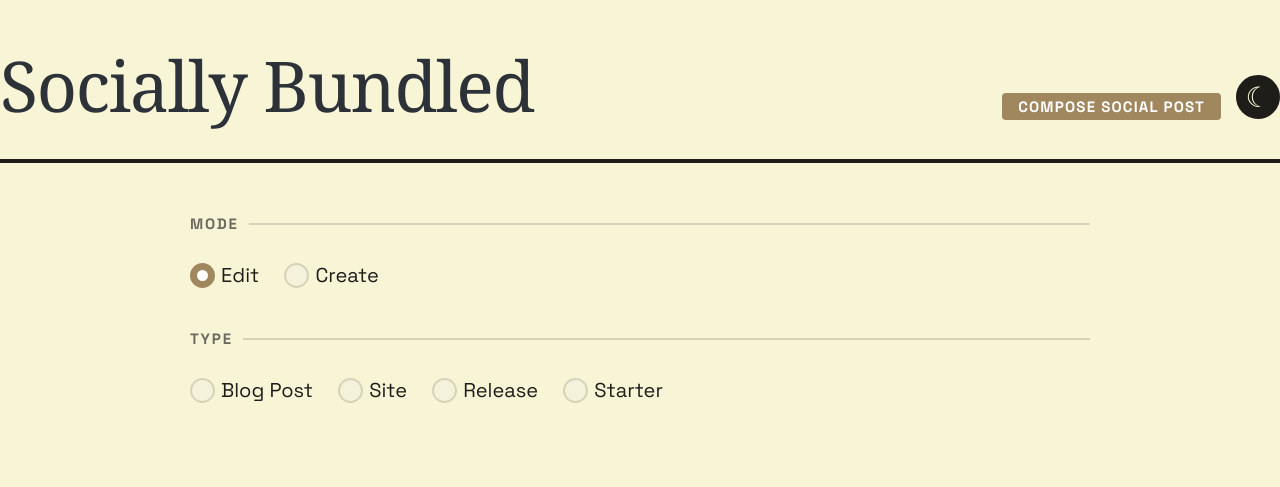
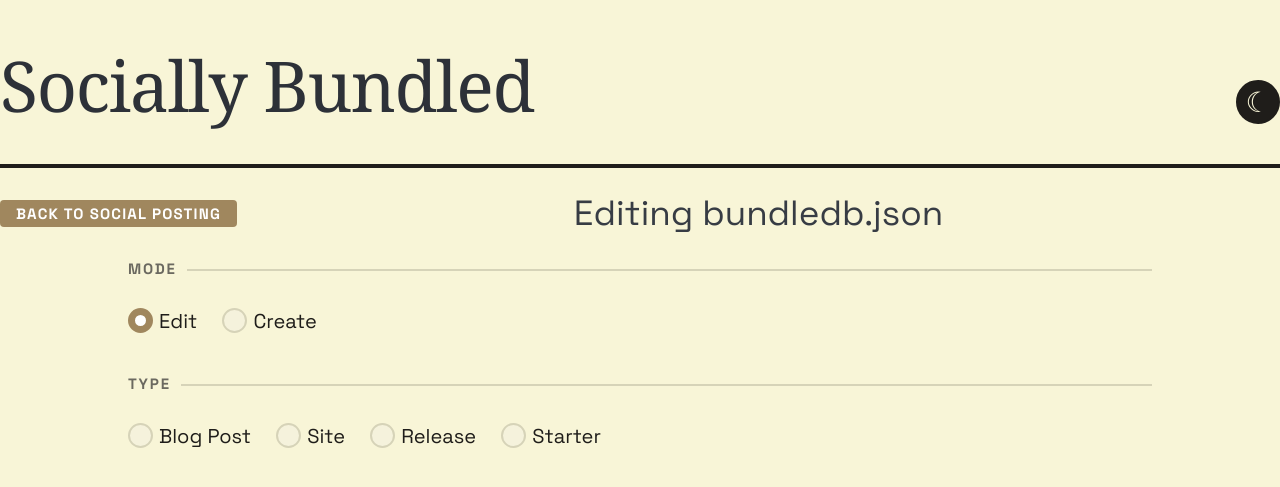
Before and after one commit to bobmonsour/social-posting, a Flask app: page /editor in a window 1280 px wide. Shown: the top 487 px of the page. Run offline with Flask 3, Linux system fonts and the light colour scheme; data that the repository does not hold is empty; some libraries are stand-ins or nearby versions; some web fonts are replaced.

Commit message:
Redesign editor page header with back button, title, and wider container
Co-Authored-By: Claude Opus 4.6 <noreply@anthropic.com>

```diff
--- a/static/css/style.css
+++ b/static/css/style.css
@@ -798,7 +798,7 @@ article header strong {
 
 /* ===== Editor page ===== */
 .editor-container {
-    max-width: 900px;
+    max-width: 80%;
     margin: 0 auto;
 }
 
--- a/templates/editor.html
+++ b/templates/editor.html
@@ -2,11 +2,11 @@
 
 {% block title %}Editor — bundledb.json{% endblock %}
 
-{% block header_actions %}
-<a href="/" class="btn-nav">Compose Social Post</a>
-{% endblock %}
-
 {% block content %}
+<div style="display: flex; align-items: center; margin-top: -1.25rem; margin-bottom: 1.25rem">
+    <a href="/" class="btn-nav">Back to Social Posting</a>
+    <h2 style="margin: 0; flex: 1; text-align: center; font-family: var(--font-body)">Editing bundledb.json</h2>
+</div>
 <div class="editor-container">
 
     <!-- Mode selector -->
```
